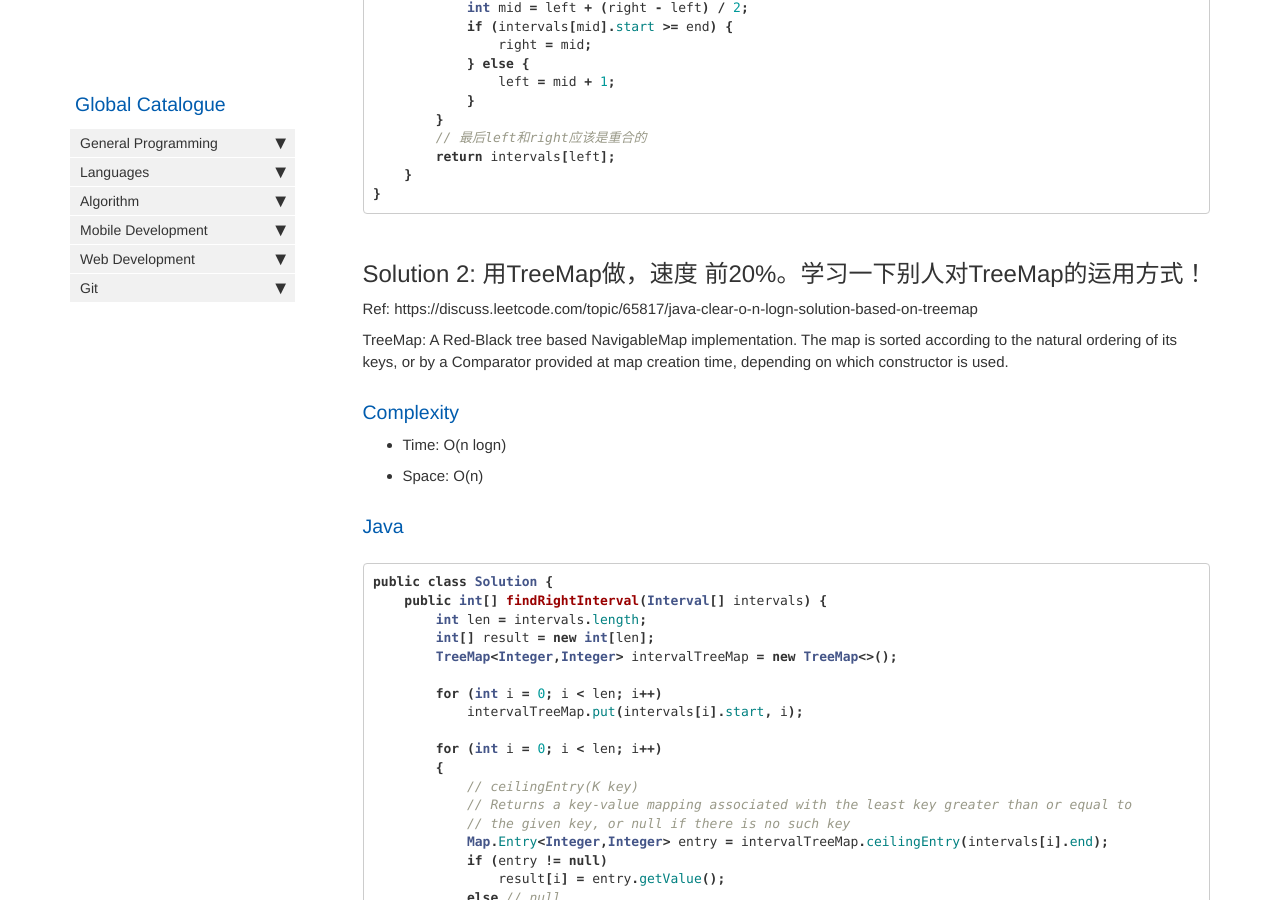
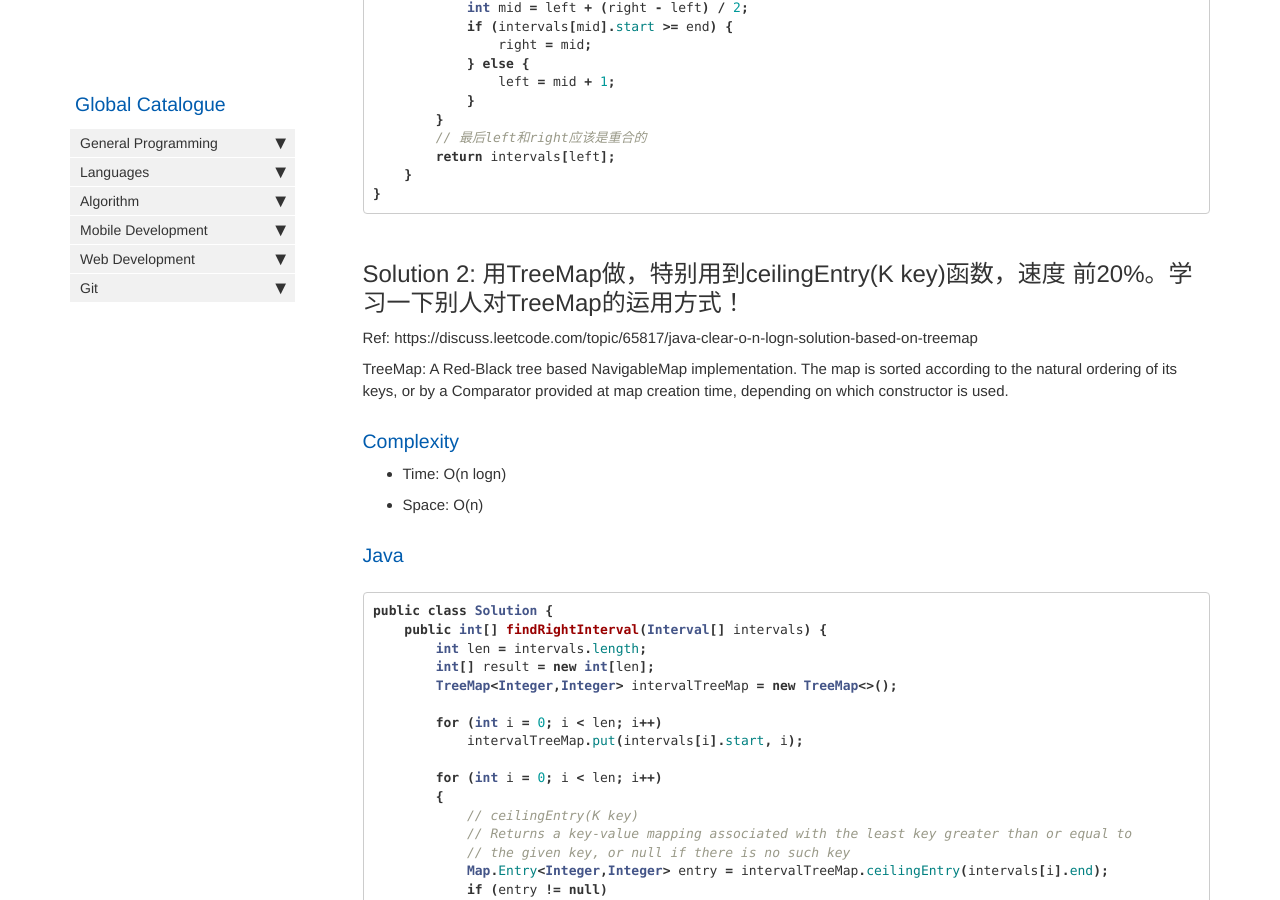
Before and after one commit to HungryOrc/hungryorc.github.io, a Jekyll site: the page built from pages/algorithm/algorithm_leftmost_right_interval.md, in a window 1280 px wide and 900 px high, scrolled down 2611 px. Built offline with Jekyll 4.4.1, drawn with Linux system fonts in a browser that asks for light colours; nearby versions of some CDN libraries; comment, search, counter and statistics services are not loaded; some of the changed text lies outside the part shown.

Commit message:
Update algorithm_leftmost_right_interval.md

````diff
--- a/pages/algorithm/algorithm_leftmost_right_interval.md
+++ b/pages/algorithm/algorithm_leftmost_right_interval.md
@@ -129,7 +129,7 @@ public class Solution {
 }
 ```
 
-## Solution 2: 用TreeMap做，速度 前20%。学习一下别人对TreeMap的运用方式！
+## Solution 2: 用TreeMap做，特别用到ceilingEntry(K key)函数，速度 前20%。学习一下别人对TreeMap的运用方式！
 Ref: https://discuss.leetcode.com/topic/65817/java-clear-o-n-logn-solution-based-on-treemap
 
 TreeMap: A Red-Black tree based NavigableMap implementation.
````
Also changed, not shown: other parts of pages/algorithm/algorithm_leftmost_right_interval.md (+1 -1 lines).
